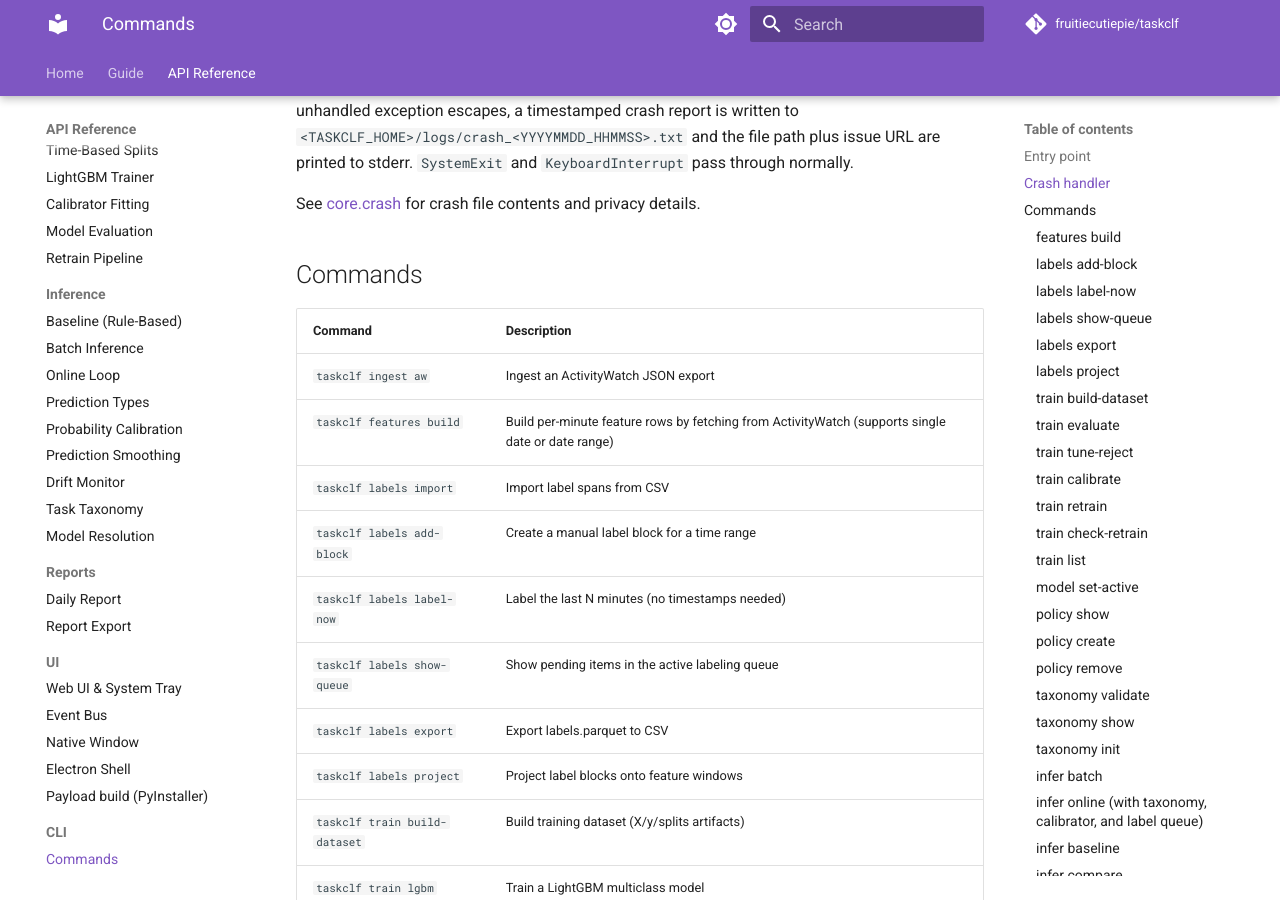
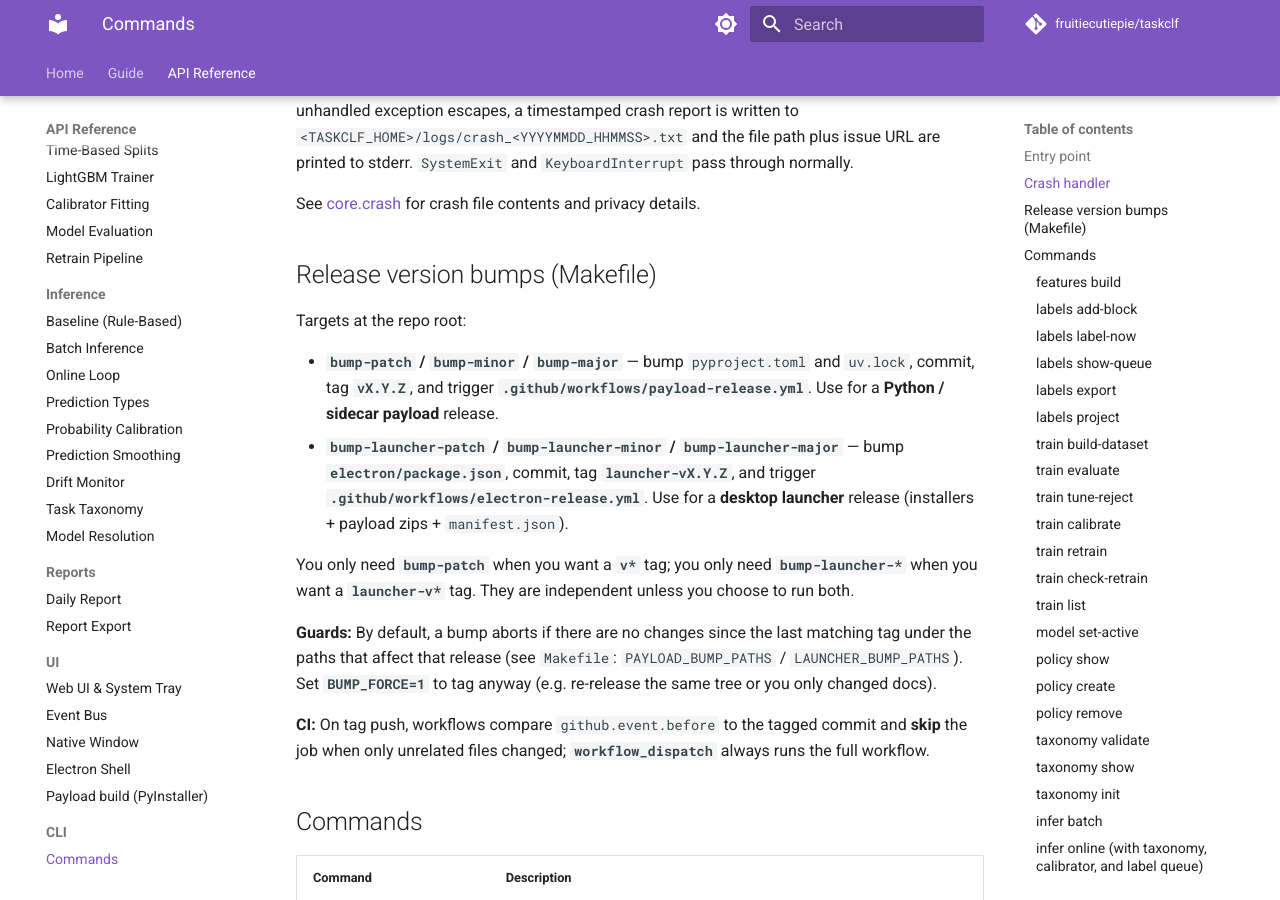
Before and after one commit to fruitiecutiepie/taskclf, an MkDocs documentation site: the page built from docs/api/cli/main.md, in a window 1280 px wide and 900 px high, scrolled down 556 px. Built offline with MkDocs 1.6.1 and Material for MkDocs 9.7.7, drawn with Linux system fonts in a browser that asks for light colours; comment, search, counter and statistics services are not loaded.

Commit message:
feat: guard version bumps

```diff
--- a/docs/api/cli/main.md
+++ b/docs/api/cli/main.md
@@ -23,6 +23,19 @@ and `KeyboardInterrupt` pass through normally.
 
 See [core.crash](../core/crash.md) for crash file contents and privacy
 details.
+
+## Release version bumps (Makefile)
+
+Targets at the repo root:
+
+- **`bump-patch` / `bump-minor` / `bump-major`** — bump `pyproject.toml` and `uv.lock`, commit, tag **`vX.Y.Z`**, and trigger **`.github/workflows/payload-release.yml`**. Use for a **Python / sidecar payload** release.
+- **`bump-launcher-patch` / `bump-launcher-minor` / `bump-launcher-major`** — bump **`electron/package.json`**, commit, tag **`launcher-vX.Y.Z`**, and trigger **`.github/workflows/electron-release.yml`**. Use for a **desktop launcher** release (installers + payload zips + `manifest.json`).
+
+You only need **`bump-patch`** when you want a **`v*`** tag; you only need **`bump-launcher-*`** when you want a **`launcher-v*`** tag. They are independent unless you choose to run both.
+
+**Guards:** By default, a bump aborts if there are no changes since the last matching tag under the paths that affect that release (see `Makefile`: `PAYLOAD_BUMP_PATHS` / `LAUNCHER_BUMP_PATHS`). Set **`BUMP_FORCE=1`** to tag anyway (e.g. re-release the same tree or you only changed docs).
+
+**CI:** On tag push, workflows compare `github.event.before` to the tagged commit and **skip** the job when only unrelated files changed; **`workflow_dispatch`** always runs the full workflow.
 
 ## Commands
 
```
Also changed, not shown: 3 other files.
